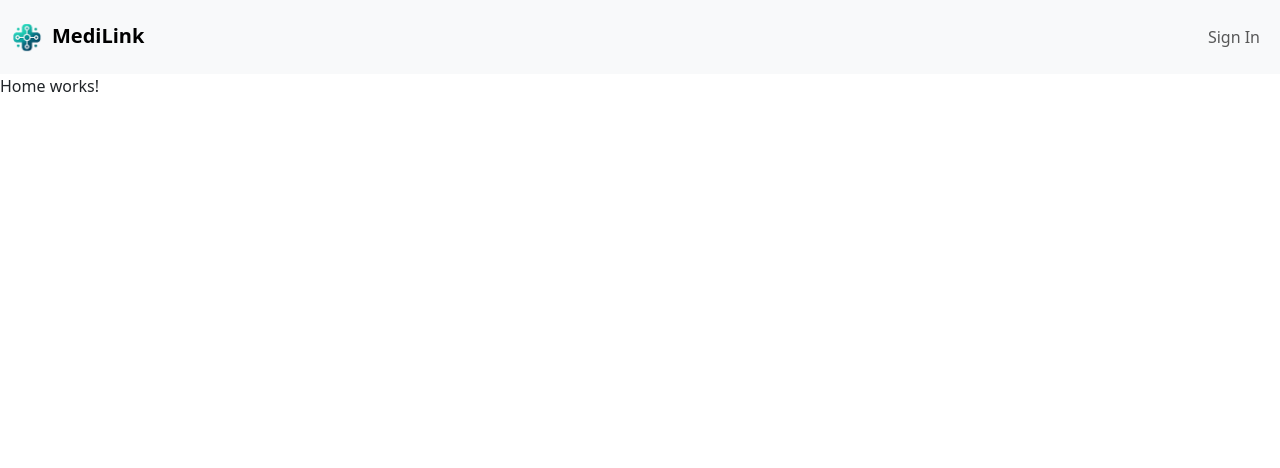
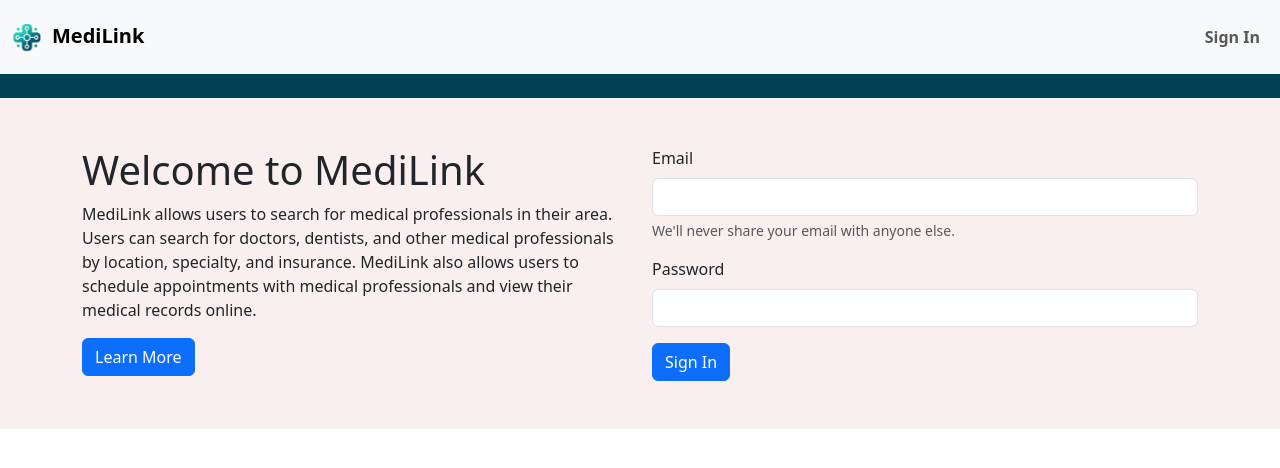
Before and after one commit to Justin-Barlowe/MediLink, an Angular app: page / in a window 1280 px wide. Shown: the top 468 px of the page. Built offline with nearby package versions, Linux system fonts and the light colour scheme.

Commit message:
Added home content

```diff
--- a/src/app/app.component.html
+++ b/src/app/app.component.html
@@ -14,7 +14,7 @@
     <div class="collapse navbar-collapse justify-content-end" id="navbarNav">
       <ul class="navbar-nav">
         <li class="nav-item">
-          <a class="nav-link" routerLink="signin">Sign In</a>
+          <a class="nav-link" routerLink="signin"><strong>Sign In</strong></a>
         </li>
       </ul>
     </div>
--- a/src/app/home/home.component.css
+++ b/src/app/home/home.component.css
@@ -0,0 +1,12 @@
+.section {
+  min-height: 3vh; /* Set the minimum height to the height of the viewport */
+  width: 100%; /* Set the width to 100% */
+}
+
+.bg-color-1 {
+  background-color: #014154; /* Replace with your first color */
+}
+
+.bg-color-2 {
+  background-color: #f9efef; /* Replace with your second color */
+}
--- a/src/app/home/home.component.html
+++ b/src/app/home/home.component.html
@@ -2,4 +2,31 @@
  <!-- Justin Barlowe -->
   <!-- 06/16/2024 -->
 
-Home works!
+  <div class="section bg-color-1">
+    <br>
+  </div>
+  <div class="section bg-color-2">
+    <div class="container py-5">
+      <div class="row">
+        <div class="col-md-6">
+          <h1 class="text-color-1">Welcome to MediLink</h1>
+          <p class="text-color
+          -1">MediLink allows users to search for medical professionals in their area. Users can search for doctors, dentists, and other medical professionals by location, specialty, and insurance. MediLink also allows users to schedule appointments with medical professionals and view their medical records online.</p>
+
+          <a href="#" class="btn btn-primary">Learn More</a>
+          </div>
+          <div class="col-md-6">
+            <form>
+              <div class="mb-3">
+                <label for="email" class="form-label">Email</label>
+                <input type="email" class="form-control" id="email" aria-describedby="emailHelp">
+                <div id="emailHelp" class="form-text">We'll never share your email with anyone else.</div>
+              </div>
+              <div class="mb-3">
+                <label for="password" class="form-label">Password</label>
+                <input type="password" class="form-control" id="password">
+              </div>
+              <button type="submit" class="btn btn-primary">Sign In</button>
+            </form>
+          </div>
+  </div>
```
